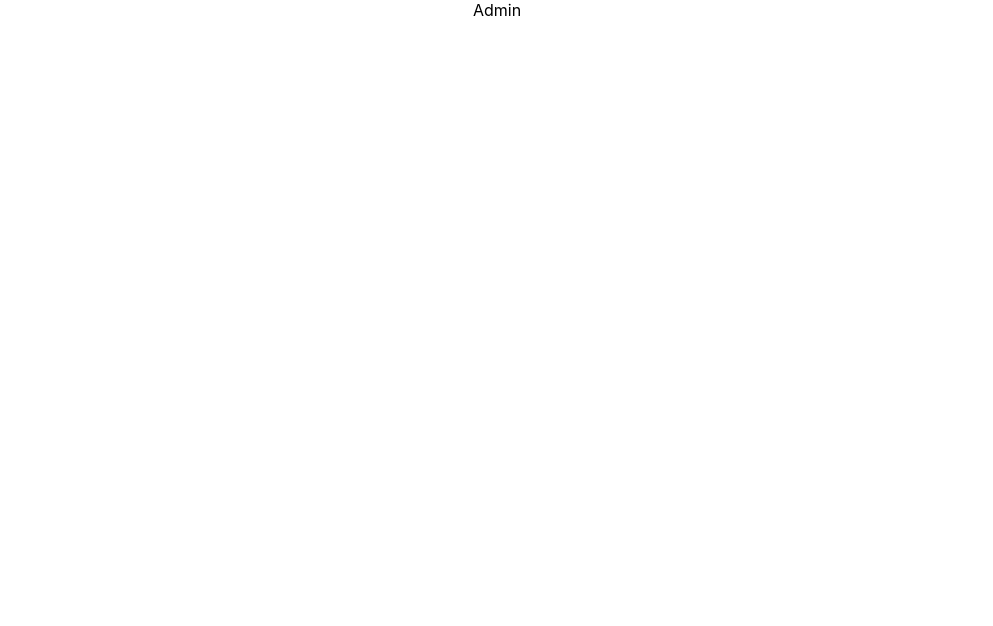
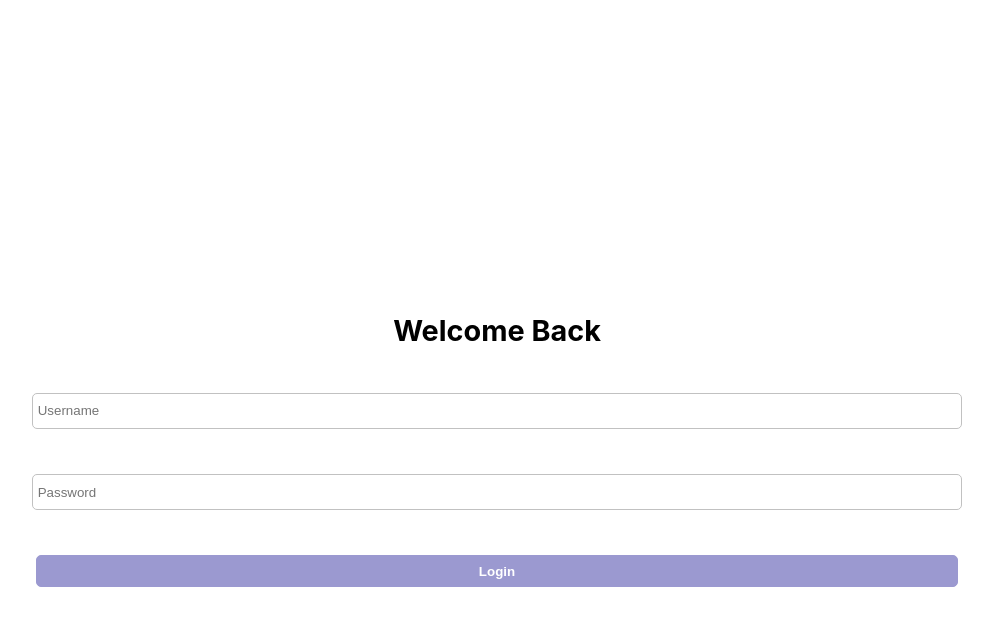
Before and after one commit to intGus/kindnesscaptured, a React (Create React App) app: page /admin in a window 1280 px wide. Shown: the top 626 px of the page, without its empty margins (143-1136 px from the left). Built offline with nearby package versions, Linux system fonts and the light colour scheme.

Commit message:
loging screen created

```diff
--- a/src/App.css
+++ b/src/App.css
@@ -2,37 +2,9 @@
   text-align: center;
 }
 
-.App-logo {
-  height: 40vmin;
-  pointer-events: none;
-}
-
-@media (prefers-reduced-motion: no-preference) {
-  .App-logo {
-    animation: App-logo-spin infinite 20s linear;
-  }
-}
-
-.App-header {
-  background-color: #282c34;
-  min-height: 100vh;
+.route-wrapper {
   display: flex;
   flex-direction: column;
   align-items: center;
-  justify-content: center;
-  font-size: calc(10px + 2vmin);
-  color: white;
+  height: 100vh;
 }
-
-.App-link {
-  color: #61dafb;
-}
-
-@keyframes App-logo-spin {
-  from {
-    transform: rotate(0deg);
-  }
-  to {
-    transform: rotate(360deg);
-  }
-}
--- a/src/routes/admin/index.js
+++ b/src/routes/admin/index.js
@@ -3,6 +3,15 @@ import './styles.css'
 
 export default function Admin() {
   return (
-    <div>Admin</div>
+    <div id='admin-wrapper' className='route-wrapper'>
+      <div id='login-container'>
+        <form id='logging-form'>
+          <h4>Welcome Back</h4>
+          <input type='text' placeholder='Username' />
+          <input type='password' placeholder='Password' />
+          <button type='submit'>Login</button>
+        </form>
+      </div>
+    </div>
   )
 }
--- a/src/routes/admin/styles.css
+++ b/src/routes/admin/styles.css
@@ -0,0 +1,48 @@
+#admin-wrapper {
+  justify-content: center;
+}
+
+#login-container {
+  display: flex;
+  flex-direction: column;
+  align-items: center;
+  justify-content: center;
+  width: 90%;
+  height: 20rem;
+  border-radius: 5px;
+  margin-top: 100px;
+}
+
+#logging-form {
+  display: flex;
+  flex-direction: column;
+  align-items: center;
+  justify-content: space-around;
+  width: 100%;
+  height: 100%;
+}
+#logging-form h4 {
+  margin: 0;
+  padding: 0;
+  font-size: 1.8rem;
+  font-weight: bold;
+}
+
+#logging-form input {
+  width: 80%;
+  height: 2rem;
+  border-radius: 5px;
+  border: 1px solid rgb(193, 193, 193);
+  padding-left: 5px;
+}
+
+#logging-form button {
+    width: 80%;
+    height: 2rem;
+    border-radius: 5px;
+    border: 1px solid rgb(155, 153, 208);
+    background-color:  rgb(155, 153, 208);
+    color: white;
+    font-weight: bold;
+    cursor: pointer;
+}
```
